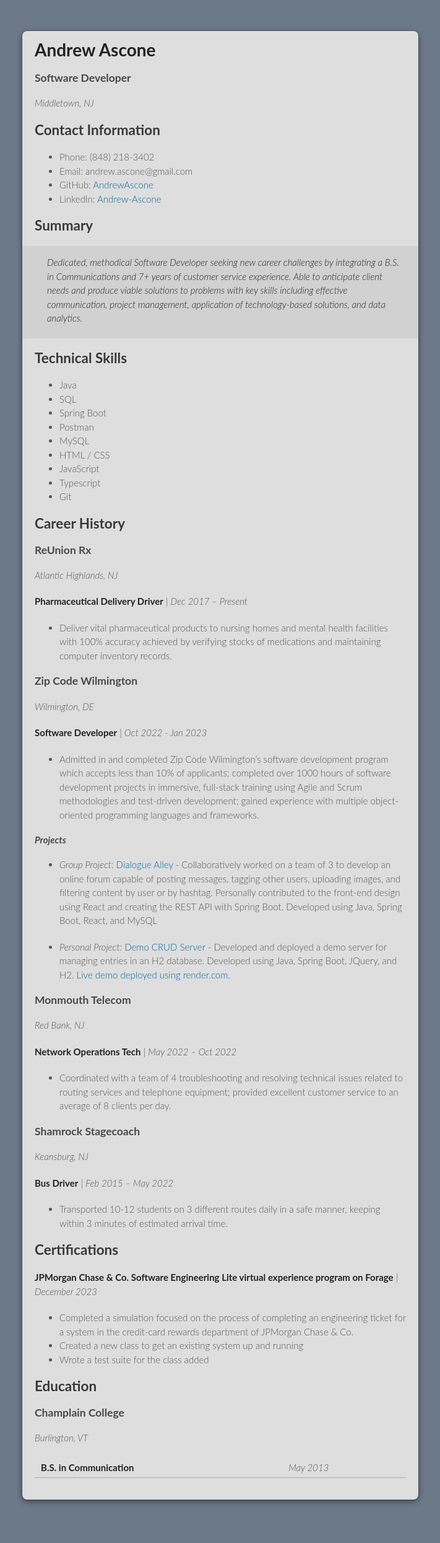
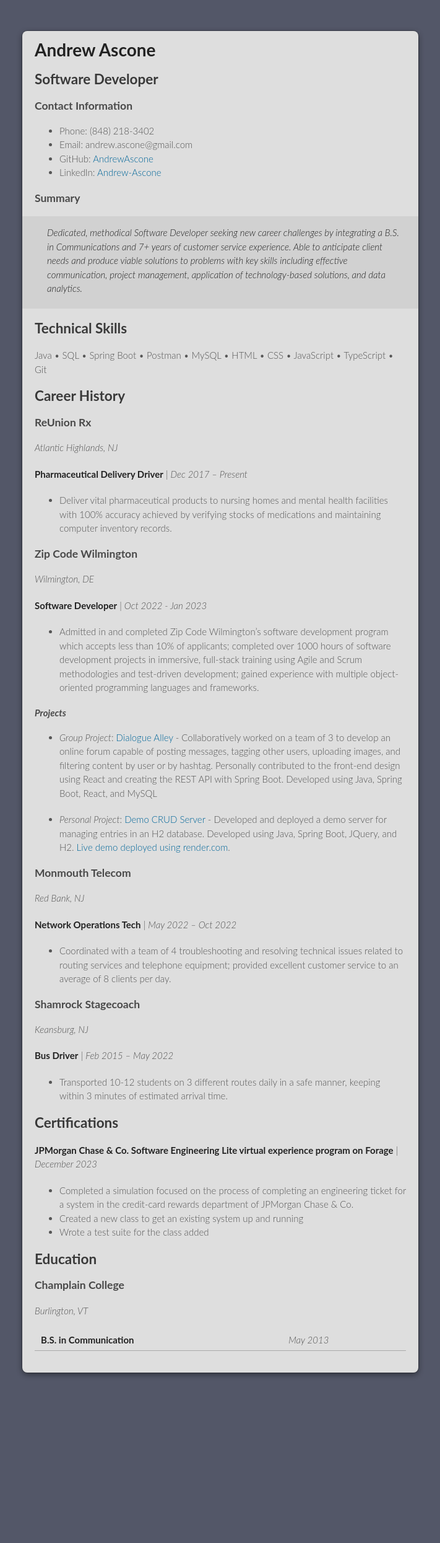
Before and after one commit to AndrewAscone/AndrewAscone, a Jekyll site: the page built from index.md, in a window 1280 px wide. Shown: the whole page at 62% size, without its empty margins (284-995 px from the left). Built offline with Jekyll 4.4.1, drawn with Linux system fonts in a browser that asks for light colours; our own code applies the rules of GitHub Pages for plain Markdown files; the repository's description, which GitHub fills in, is left out; after the commit the page ends 2285 px from its top, so only the background shows below that.

Commit message:
Changing color of background behind document

```diff
--- a/assets/css/style.css
+++ b/assets/css/style.css
@@ -143,7 +143,7 @@ footer p:nth-child(2) {
 }
 
 html {
-  background: #6C7989;
+  background: #535768;
   background: #6C7989 linear_gradient(#6C7989, #434B55) fixed;
 }
 
--- a/index.md
+++ b/index.md
@@ -1,28 +1,19 @@
 # Andrew Ascone
-### Software Developer
-*Middletown, NJ*
+## Software Developer
 
-## Contact Information
+### Contact Information
 * Phone: (848) 218-3402
 * Email: andrew.ascone@gmail.com
 * GitHub: [AndrewAscone](https://github.com/AndrewAscone)
 * LinkedIn: [Andrew-Ascone](https://www.linkedin.com/in/andrew-ascone/)
 
-## Summary
+### Summary
 > Dedicated, methodical Software Developer seeking new career challenges by integrating a B.S. in Communications and 7+ years of
 customer service experience. Able to anticipate client needs and produce viable solutions to problems with key skills including effective
 communication, project management, application of technology-based solutions, and data analytics.
 
 ## Technical Skills
-* Java
-* SQL
-* Spring Boot
-* Postman
-* MySQL
-* HTML / CSS
-* JavaScript
-* Typescript
-* Git
+Java &bull; SQL &bull; Spring Boot &bull; Postman &bull; MySQL &bull; HTML &bull; CSS &bull; JavaScript &bull; TypeScript &bull; Git
 
 
 ## Career History
```
